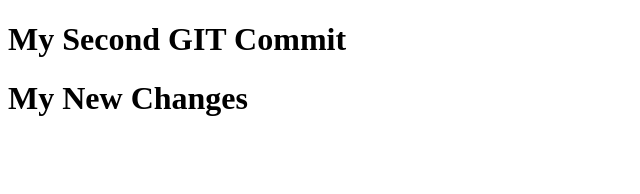
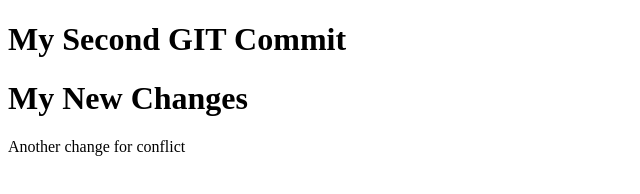
Before and after one commit to raghuveertech/git-commands, a plain HTML site: page index.html in a window 1280 px wide. Shown: the whole page, without its empty margins (0-640 px from the left). Drawn offline with Linux system fonts and the light colour scheme.

Commit message:
conflict created

```diff
--- a/index.html
+++ b/index.html
@@ -9,5 +9,6 @@
   <body>
     <h1>My Second GIT Commit</h1>
     <h1>My New Changes</h1>
+    <p>Another change for conflict</p>
   </body>
 </html>
```
